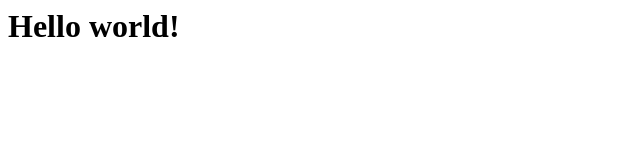
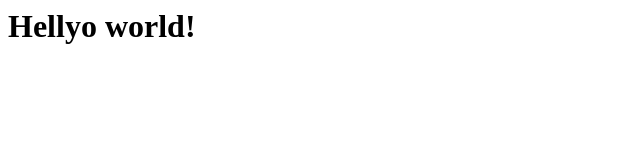
Before and after one commit to Atul-kaithal-0422/mygitrepo, a plain HTML site: page index.html in a window 1280 px wide. Shown: the full height of the page, 0-640 px from the left. Drawn offline with Linux system fonts and the light colour scheme.

Commit message:
Update index.html

```diff
--- a/index.html
+++ b/index.html
@@ -1 +1 @@
-<h1>Hello world!</h1>
+<h1>Hellyo world!</h1>
```
